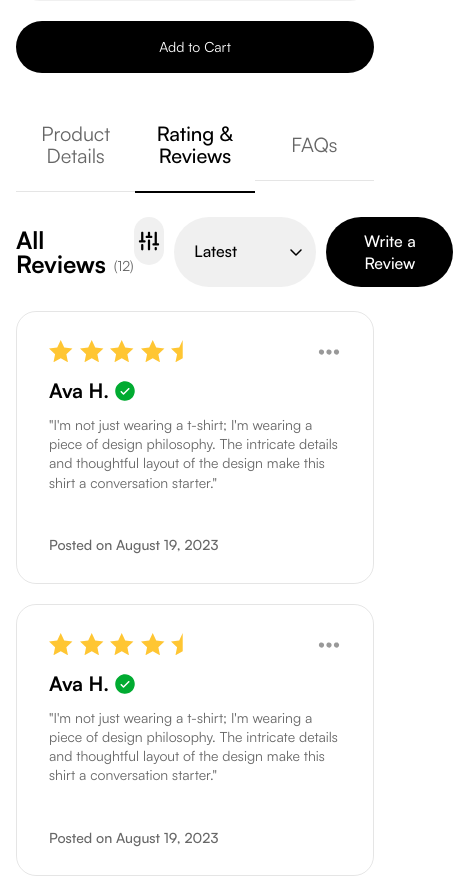
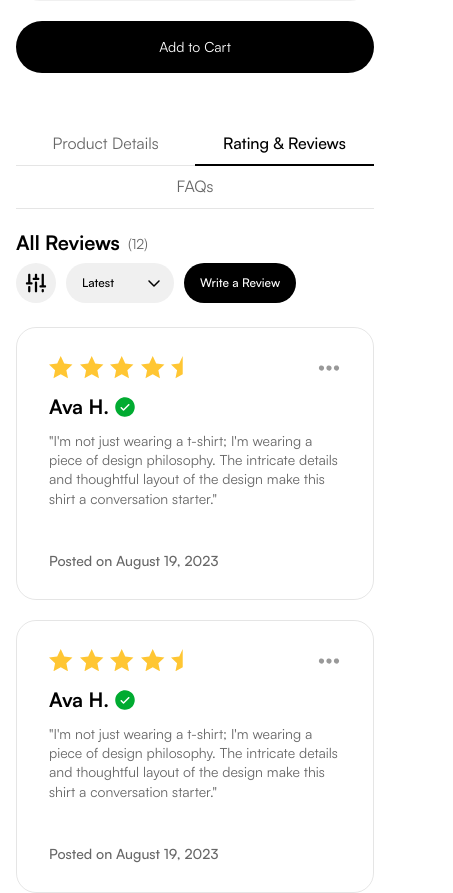
Before and after one commit to QuadrateHead/shop.co-react, a React (Vite) app: page /product/1 in a window 390 px wide. Shown: the part 1200-2093 px from the top of the page, 453 px wide, since content can reach past the window. Built offline with nearby package versions, Linux system fonts and the light colour scheme.

Commit message:
Responsibility fix: ProductPage is fixed

```diff
--- a/src/components/ProductReviews/ProductReviews.scss
+++ b/src/components/ProductReviews/ProductReviews.scss
@@ -7,6 +7,8 @@
 		&__header {
          @include align-center;
          justify-content: space-between;
+         gap: toRem(10);
+         flex-wrap: wrap;
          padding: toRem(24) 0;
 		}
 
@@ -21,6 +23,9 @@
          font-weight: 700;
          font-size: toRem(24);
          color: #000;
+         @media (max-width: 768px){
+            font-size: toRem(20);
+         }
 		}
 
 		&__allreviews-count {
@@ -34,9 +39,13 @@
 		&__filter {
          @include center;
          border-radius: toRem(62);
-         width: toRem(48);
+         min-width: toRem(48);
          height: toRem(48);
          background: #f0f0f0;
+         @media (max-width: 768px){
+            min-width: toRem(40);
+            height: toRem(40);
+         }
 		}
 
       &__sort{
@@ -64,6 +73,14 @@
             font-size: toRem(16);
             color: #000;
          }
+         @media (max-width: 768px){
+            font-size: toRem(12);
+            padding: toRem(12) toRem(16);
+            & option{
+               font-size: toRem(12);
+               padding: toRem(12) toRem(16);
+            }
+         }
       }
 
 		&__write-btn {
@@ -73,6 +90,10 @@
          color: #fff;
 
          padding: toRem(13) toRem(29.5);
+         @media (max-width: 768px){
+            font-size: toRem(12);
+            padding: toRem(12) toRem(16);
+         }
 		}
 
 		&__grid {
@@ -155,6 +176,11 @@
             transform: scale(1.03);
             transition: all 0.1s linear 0s;
          }
+         @media (max-width: 768px){
+            font-size: toRem(14);
+            margin-top: toRem(34);
+            padding: toRem(14) toRem(36);
+         }
       }
       @media(max-width: 1024px){
          &__grid {
--- a/src/pages/ProductPage/ProductPage.scss
+++ b/src/pages/ProductPage/ProductPage.scss
@@ -30,6 +30,8 @@
    }
    &__tab-nav{
       @include align-center;
+      width: 100%;
+      flex-wrap: wrap;
    }
    &__section{
       flex: 1 1 0;
@@ -42,6 +44,7 @@
       text-align: center;
       line-height: 110%;
       color: rgba(0, 0, 0, 0.6);
+      white-space: nowrap;
       transition: all 0.1s linear 0s;
       &.active{
          border-bottom: 2px solid #000;
@@ -50,6 +53,12 @@
          color: #000;
          transition: all 0.1s linear 0s;
       }
+      @media (max-width: 768px){
+         font-size: toRem(16);
+         padding-bottom: toRem(20);
+         padding: toRem(12) toRem(16);
+
+      }
    }
 
 }
```
